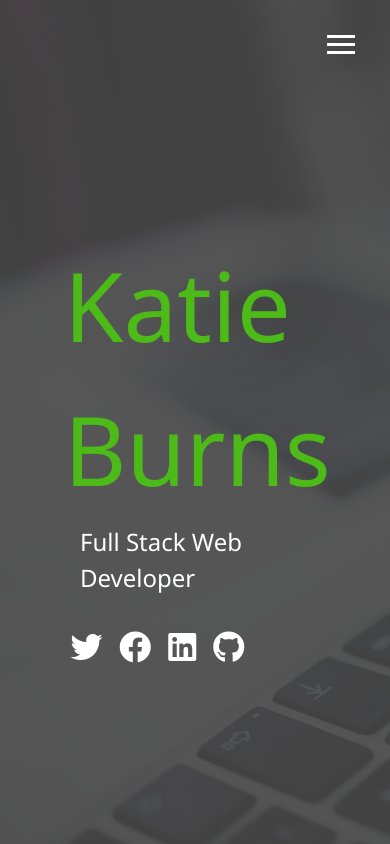
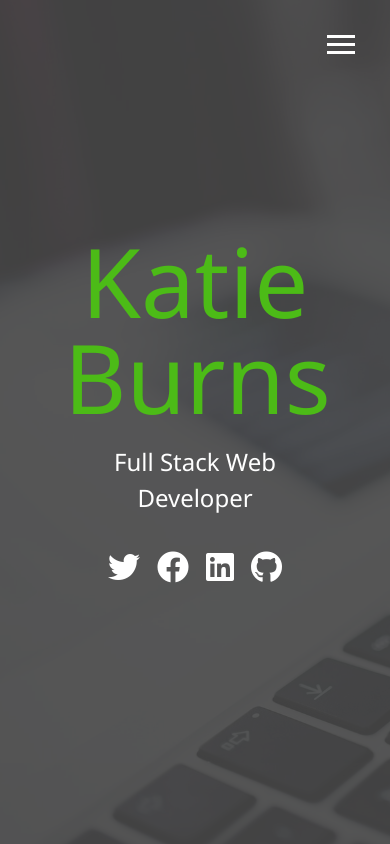
Before and after one commit to ktburns214/responsive-portfolio, a website: page dist/index.html in a window 390 px wide. Drawn offline with nearby package versions, Linux system fonts and the light colour scheme; files that its build step writes are made by us from their sources.

Commit message:
added media queries and made menu overlay responsive

```diff
--- a/scss/_config.scss
+++ b/scss/_config.scss
@@ -28,3 +28,28 @@
     }
   }
 }
+
+//media query mixins
+@mixin mediaSm {
+  @media screen and (max-width: 500px) {
+    @content;
+  }
+}
+
+@mixin mediaMd {
+  @media screen and (max-width: 768px) {
+    @content;
+  }
+}
+
+@mixin mediaLg {
+  @media screen and (min-width: 769px) and (max-width: 1170px) {
+    @content;
+  }
+}
+
+@mixin mediaXl {
+  @media screen and (min-width: 1171x) {
+    @content;
+  }
+}
--- /dev/null
+++ b/scss/_responsiveness.scss
@@ -0,0 +1,54 @@
+//widescreens
+@include mediaXl {
+}
+
+//desktops and laptops
+@include mediaLg {
+}
+
+//tablets
+@include mediaMd {
+  main {
+    align-items: center;
+    text-align: center;
+    .lg-heading {
+      line-height: 1;
+      margin-bottom: 1rem;
+    }
+  }
+
+  ul.menu-nav,
+  div.menu-branding {
+    float: none;
+    width: 100%;
+    min-height: 0;
+
+    &.show {
+      transform: translate3d(0, 0, 0);
+    }
+  }
+
+  .menu-nav {
+    height: 75vh;
+    transform: translate3d(-100%, 0, 0);
+    font-size: 24px;
+
+    .portrait {
+      background: url("../img/myAvatar--small200px.png");
+      width: 150px;
+      height: 150px;
+    }
+  }
+
+  .menu-branding {
+    height: 25vh;
+    transform: translate3d(100%, 0, 0);
+  }
+}
+
+//phones
+@include mediaSm {
+  main#home h1 {
+    margin-top: 10vh;
+  }
+}
--- a/scss/main.scss
+++ b/scss/main.scss
@@ -1,5 +1,6 @@
 @import "config";
 @import "menu";
+@import "responsiveness";
 
 * {
   box-sizing: border-box;
```
